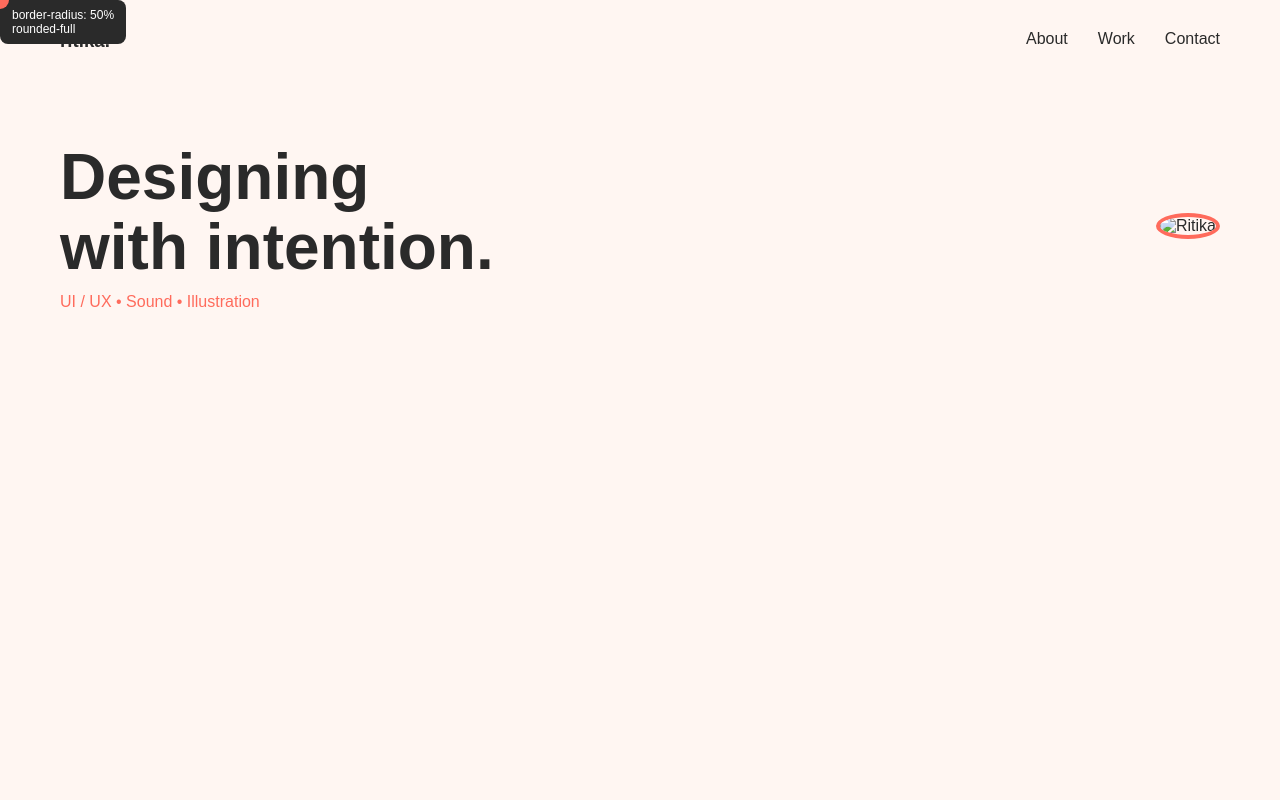
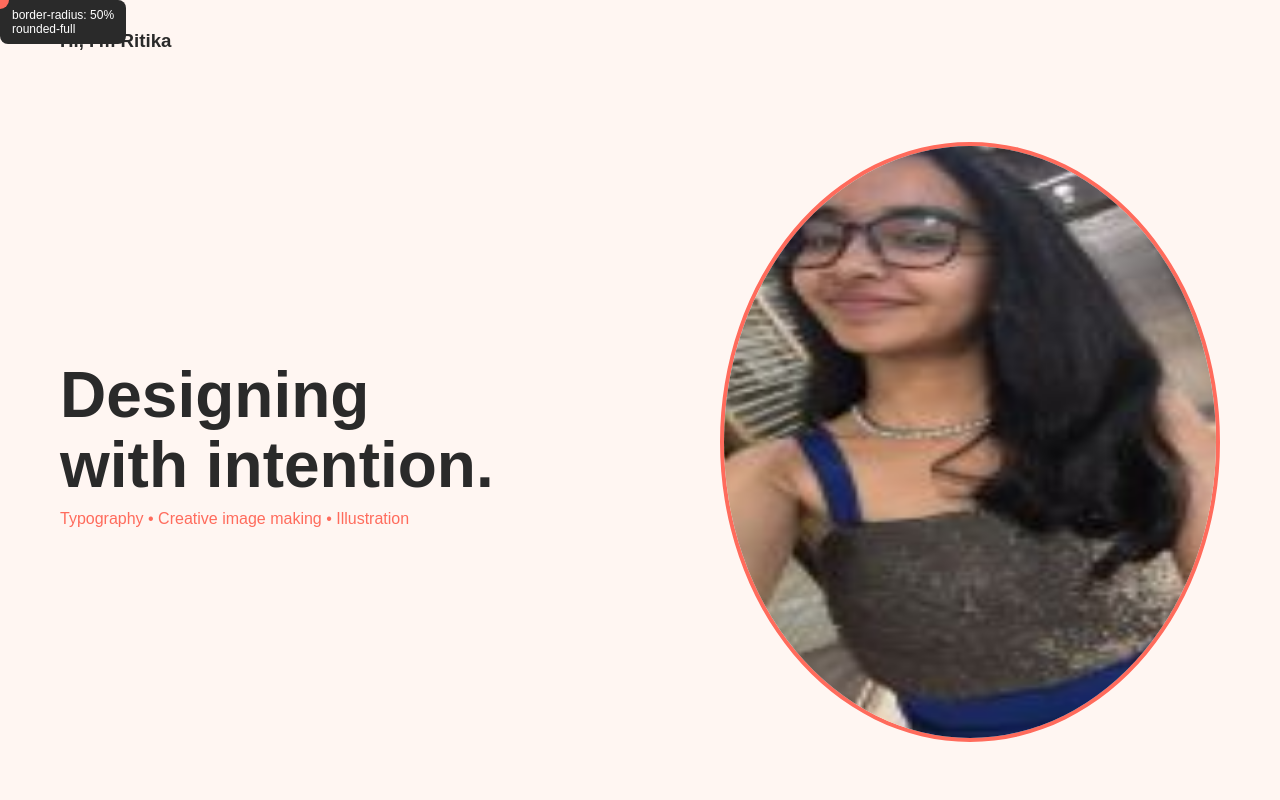
Before and after one commit to RiCode1/portfolio, a plain HTML site: page index.html in a window 1280 px wide. Shown: the top 800 px of the page. Drawn offline with Linux system fonts and the light colour scheme.

Commit message:
changed the heading in hero section
changed text under designing with intention

added photo

```diff
--- a/index.html
+++ b/index.html
@@ -18,22 +18,20 @@
   <!-- Hero Section -->
   <section class="hero">
     <nav>
-      <h3>ritika.</h3>
+      <h3>Hi, I'm Ritika </h3>
       <ul>
-        <li>About</li>
-        <li>Work</li>
-        <li>Contact</li>
+
       </ul>
     </nav>
 
     <div class="hero-content">
       <div class="text">
         <h1>Designing<br>with intention.</h1>
-        <p>UI / UX • Sound • Illustration</p>
+        <p>Typography • Creative image making • Illustration</p>
       </div>
 
       <div class="photo-wrap">
-        <img src="your-photo.jpg" alt="Ritika">
+        <img src="images/WhatsApp Image 2026-02-06 at 1.54.45 AM ....jpg" alt="Ritika">
       </div>
     </div>
   </section>
--- a/style.css
+++ b/style.css
@@ -48,10 +48,10 @@ nav ul {
 
 /* PHOTO */
 .photo-wrap img {
-  width: 280px;
-  height: 280px;
-  object-fit: cover;
-  border-radius: 50%;
+  width: 500px;
+  height: 600px;
+  object-fit: keep-aspect-ratio;
+  border-radius: 150%;
   border: 4px solid #ff6b5c;
 }
 
```
Also changed, not shown: images/WhatsApp Image 2026-01-27 at 2.43.35 PM.jpeg (deleted), images/WhatsApp Image 2026-02-06 at 1.54.45 AM ....jpg (added).
